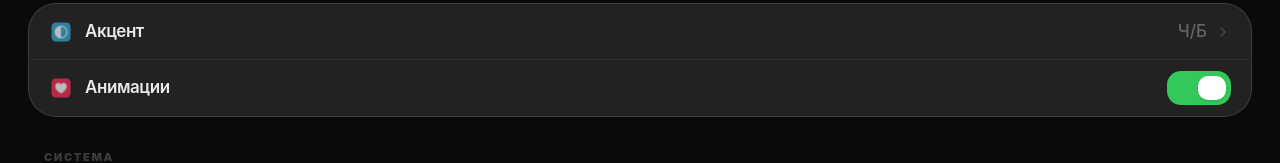
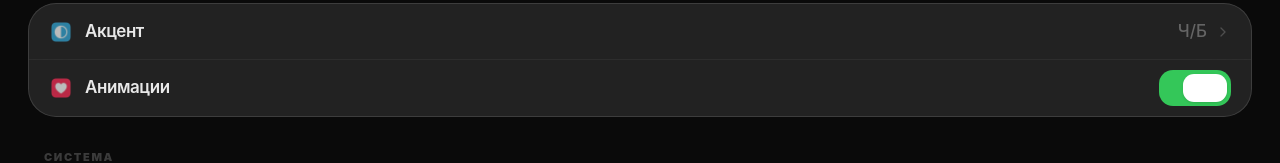
Before and after one commit to fugu70539/PluginBox, a Next.js app: page / in a window 1280 px wide. Both pictures are taken after a click on the button 93 px from the left and 42 px from the top of the page. Shown: the part 264-427 px from the top of the page. Built offline with nearby package versions, Linux system fonts and the light colour scheme.

Commit message:
Update Settings.tsx

```diff
--- a/src/components/views/Settings.tsx
+++ b/src/components/views/Settings.tsx
@@ -6,12 +6,12 @@ import { motion } from "framer-motion";
 const AppleSwitch = ({ isOn, onToggle }: { isOn: boolean; onToggle: () => void }) => (
   <button
     onClick={onToggle}
-    className={`relative w-[64px] h-[34px] rounded-[14px] transition-colors duration-300 flex items-center px-[5px] ${isOn ? "bg-[#34C759]" : "bg-[#39393d]"}`}
+    className={`relative w-[72px] h-[36px] rounded-[14px] transition-colors duration-300 flex items-center px-[4px] ${isOn ? "bg-[#34C759]" : "bg-[#39393d]"}`}
   >
     <motion.div
-      animate={{ x: isOn ? 26 : 0 }}
-      transition={{ type: "spring", stiffness: 500, damping: 32 }}
-      className="h-[24px] w-[28px] bg-white rounded-[10px] shadow-sm"
+      animate={{ x: isOn ? 20 : 0 }}
+      transition={{ type: "spring", stiffness: 500, damping: 35 }}
+      className="h-[28px] w-[44px] bg-white rounded-[11px] shadow-sm"
     />
   </button>
 );
@@ -22,8 +22,12 @@ const SettingRow = ({ icon, title, value, onClick, hasArrow = true, children }:
     className="w-full h-[56px] flex items-center justify-between px-5 active:bg-white/5 transition-colors cursor-pointer"
   >
     <div className="flex items-center gap-3">
-      {/* Если иконки все еще не грузятся, проверь расширение в папке public/Icons */}
-      <img src={`/Icons/${icon}`} alt="" className="size-6 object-contain opacity-70" />
+      {/* Путь строго с большой буквы Icons */}
+      <img
+        src={`/Icons/${icon}`}
+        alt=""
+        className="size-6 object-contain opacity-70"
+      />
       <span className="text-[17px] font-semibold tracking-tight text-white/90">{title}</span>
     </div>
     <div className="flex items-center gap-2">
```
